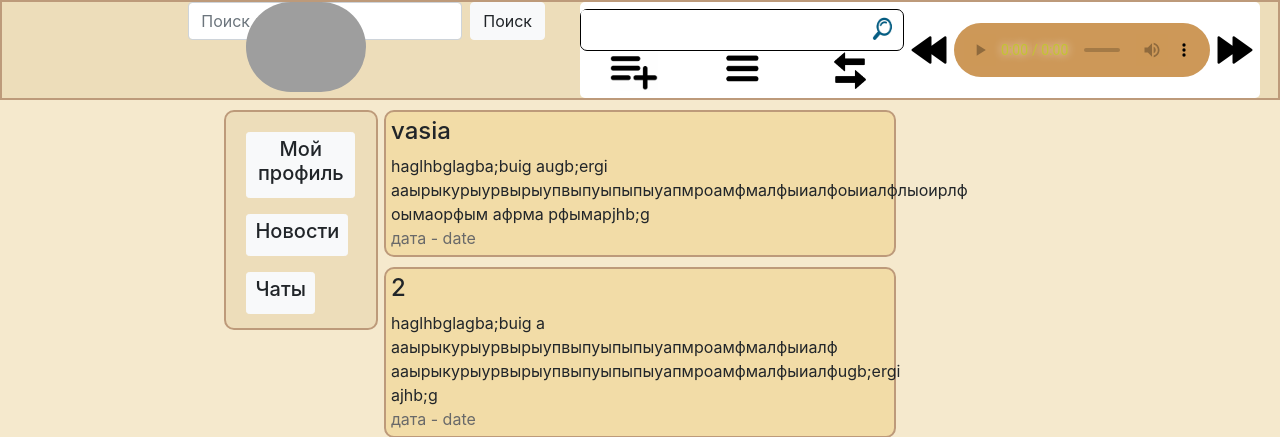
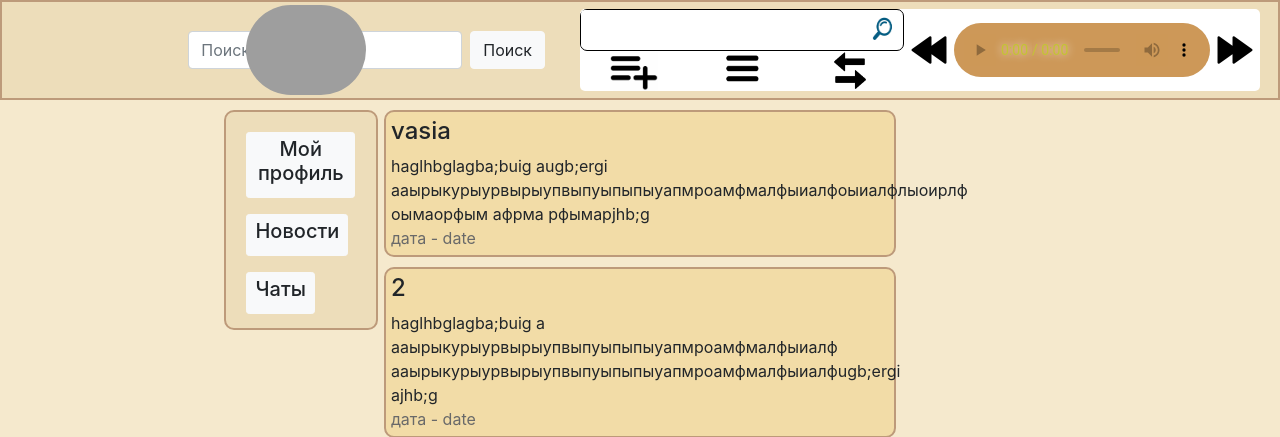
Before and after one commit to Nagib227/social_network, a Flask app: page / in a window 1280 px wide. Shown: the top 437 px of the page. Run offline with Flask 3, Linux system fonts and the light colour scheme; a user stored in the database is signed in; data comes from the database, SQL or seed files in the repository; some libraries are stand-ins or nearby versions; grey boxes are pictures that could not be loaded.

Commit message:
simpel_2

```diff
--- a/static/css/base.css
+++ b/static/css/base.css
@@ -8,6 +8,7 @@ input {outline:none;}
 header {
   display: flex;
   justify-content: space-around;
+  align-items: center;
 }
 
 .search_top{
```
